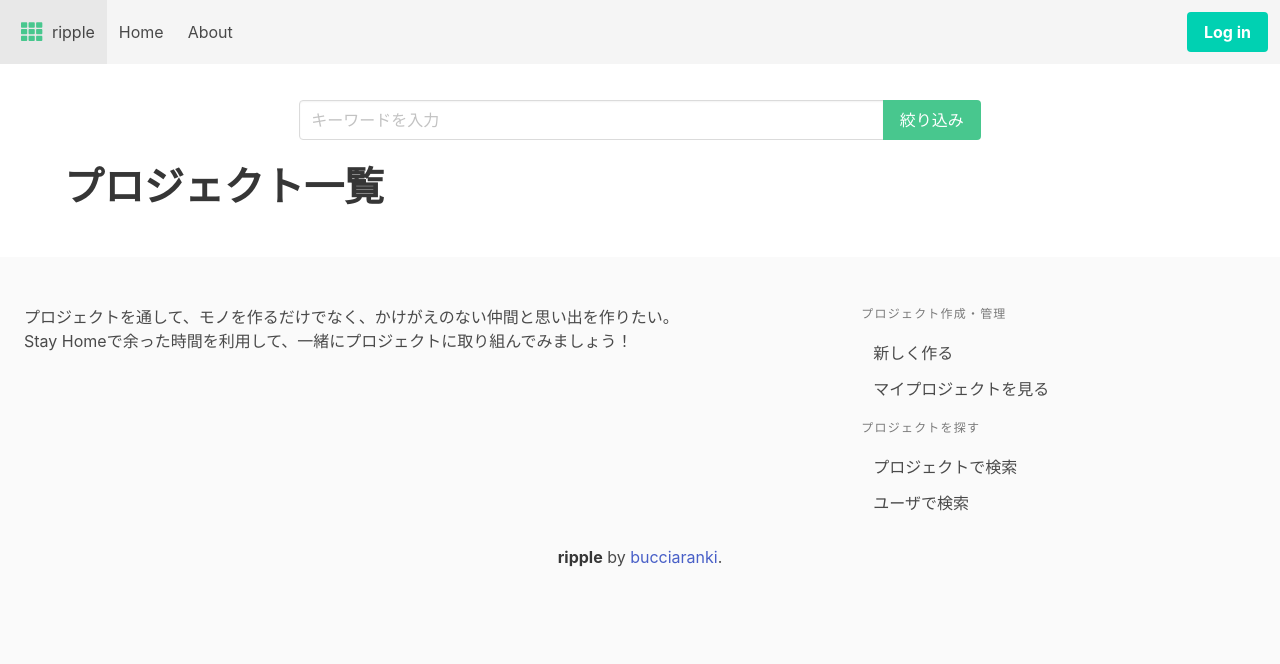
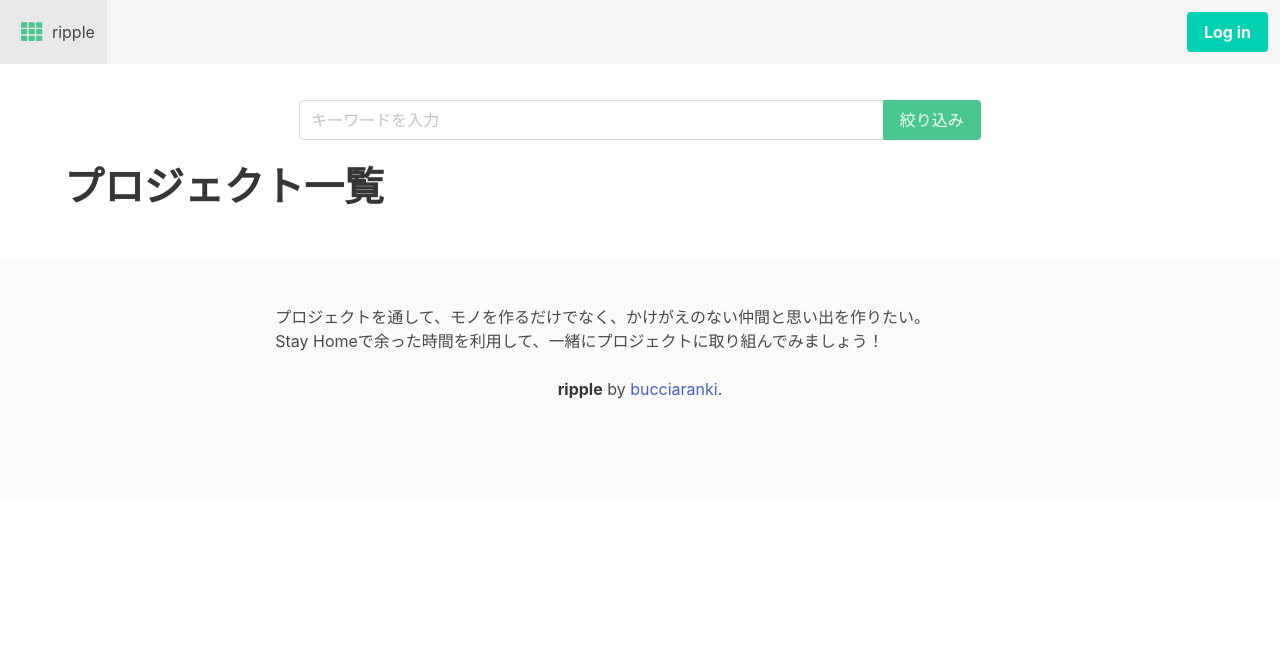
Before and after one commit to KeitaShiratori/ripple, a Flask app: page /prj/ in a window 1280 px wide. Shown: the top 664 px of the page. Run offline with Flask 2, Linux system fonts and the light colour scheme; some libraries are stand-ins or nearby versions.

Commit message:
TOP画面でプロジェクトを絞り込む機能を追加 ヘッダー、フッターを調整

```diff
--- a/static/common/js/page.js
+++ b/static/common/js/page.js
@@ -50,8 +50,8 @@ function statusChangeCallback(response) {
   if (response.status === 'connected') {
     // Logged into your webpage and Facebook.
     _isLogin = true
-    $('#for-unlogged-in').addClass('is-hidden')
-    $('#for-logged-in').removeClass('is-hidden')
+    $('.for-unlogged-in').addClass('is-hidden')
+    $('.for-logged-in').removeClass('is-hidden')
     _fbProfile = getFbProfile()
 
     // 認証情報をサーバに連携
@@ -64,8 +64,8 @@ function statusChangeCallback(response) {
   } else {
     // The person is not logged into your webpage or we are unable to tell.
     _isLogin = false
-    $('#for-unlogged-in').removeClass('is-hidden')
-    $('#for-logged-in').addClass('is-hidden')
+    $('.for-unlogged-in').removeClass('is-hidden')
+    $('.for-logged-in').addClass('is-hidden')
     // 認証情報をサーバに連携
     $.ajax({
       type: 'POST',
--- a/templates/footer.html
+++ b/templates/footer.html
@@ -1,26 +1,8 @@
 <footer class="footer">
-  <div class="columns">
-    <div class="column is-8">
+  <div class="columns is-centered">
+    <div class="column is-narrow is-three-fifths">
       <p>プロジェクトを通して、モノを作るだけでなく、かけがえのない仲間と思い出を作りたい。</p>
       <p>Stay Homeで余った時間を利用して、一緒にプロジェクトに取り組んでみましょう！</p>
-    </div>
-    <div class="column is-4">
-      <aside class="menu">
-        <p class="menu-label">
-          プロジェクト作成・管理
-        </p>
-        <ul class="menu-list">
-          <li><a href="/prj/entry">新しく作る</a></li>
-          <li><a href="/">マイプロジェクトを見る</a></li>
-        </ul>
-        <p class="menu-label">
-          プロジェクトを探す
-        </p>
-        <ul class="menu-list">
-          <li><a href="/prj">プロジェクトで検索</a></li>
-          <li><a href="/">ユーザで検索</a></li>
-        </ul>
-      </aside>
     </div>
   </div>
   <div class="content has-text-centered">
--- a/templates/header.html
+++ b/templates/header.html
@@ -7,7 +7,8 @@
       ripple
     </a>
 
-    <a role="button" class="navbar-burger burger" aria-label="menu" aria-expanded="false" data-target="navbarBasicExample">
+    <a role="button" class="navbar-burger burger" aria-label="menu" aria-expanded="false"
+      data-target="navbarBasicExample">
       <span aria-hidden="true"></span>
       <span aria-hidden="true"></span>
       <span aria-hidden="true"></span>
@@ -16,30 +17,24 @@
 
   <div id="navbarBasicExample" class="navbar-menu">
     <div class="navbar-start">
-      <a class="navbar-item">
-        Home
-      </a>
-
-      <a class="navbar-item">
-        About
-      </a>
-
+      <div id="navbar-start-for-logged-in" class="navbar-item is-hidden for-logged-in">
+        <a class="button is-primary" href="/prj/entry">
+          <strong>プロジェクトを作る</strong>
+        </a>
+      </div>
     </div>
 
     <div class="navbar-end">
-      <div id="for-unlogged-in" class="navbar-item">
+      <div id="navbar-end-for-unlogged-in" class="navbar-item for-unlogged-in">
         <div class="buttons">
           <a class="button is-primary" onclick="fbLogin()">
             <strong>Log in</strong>
           </a>
         </div>
       </div>
-      <div id="for-logged-in" class="navbar-item is-hidden">
+      <div id="navbar-end-for-logged-in" class="navbar-item is-hidden for-logged-in">
         <div class="buttons">
           <span id="fb-username"></span>
-          <a class="button is-primary" href="/prj/entry">
-            <strong>プロジェクトを作る</strong>
-          </a>
           <a class="button" onclick="fbLogout()">
             <strong>Log out</strong>
           </a>
```
Also changed, not shown: static/top/js/page.js (+21 -11 lines), templates/top.html (+7 -4 lines).
